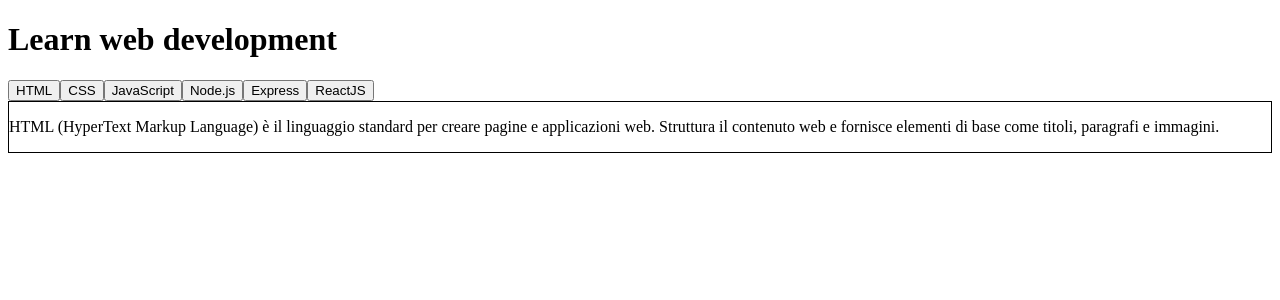
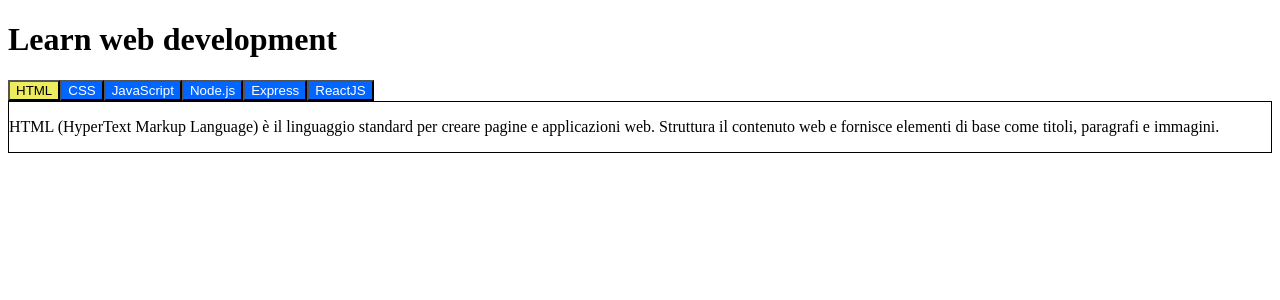
Before and after one commit to murphy-afk/react-use-state, a React (Vite) app: page / in a window 1280 px wide. Shown: the top 300 px of the page. Built offline with nearby package versions, Linux system fonts and the light colour scheme.

Commit message:
feat: selected button highlight

```diff
--- a/src/App.css
+++ b/src/App.css
@@ -1,3 +1,13 @@
 .language-description-container {
   border: 1px solid black;
 }
+
+.selected {
+  background-color: rgb(236, 236, 94);
+  color: black;
+}
+
+.not-selected {
+  background-color: rgb(0, 102, 255);
+  color: white;
+}
--- a/src/App.jsx
+++ b/src/App.jsx
@@ -3,14 +3,17 @@
 import { languages } from "./assets/languages"
 
 function App() {
-const [selectedIndex, setIndex] = useState(0);
-
+  const [selectedIndex, setIndex] = useState(0);
   return (
     <>
       <h1>Learn web development</h1>
       <div>
         {languages.map((language, index) => (
-          <button key={language.id} onClick={() => setIndex(index)}>{language.title}</button>
+          <button
+            key={language.id}
+            onClick={() => setIndex(index)}
+            className={index === selectedIndex ? "selected" : "not-selected"}>
+            {language.title}</button>
         ))}
         <div className='language-description-container'>
           <p>{languages[selectedIndex].description}</p>
```
